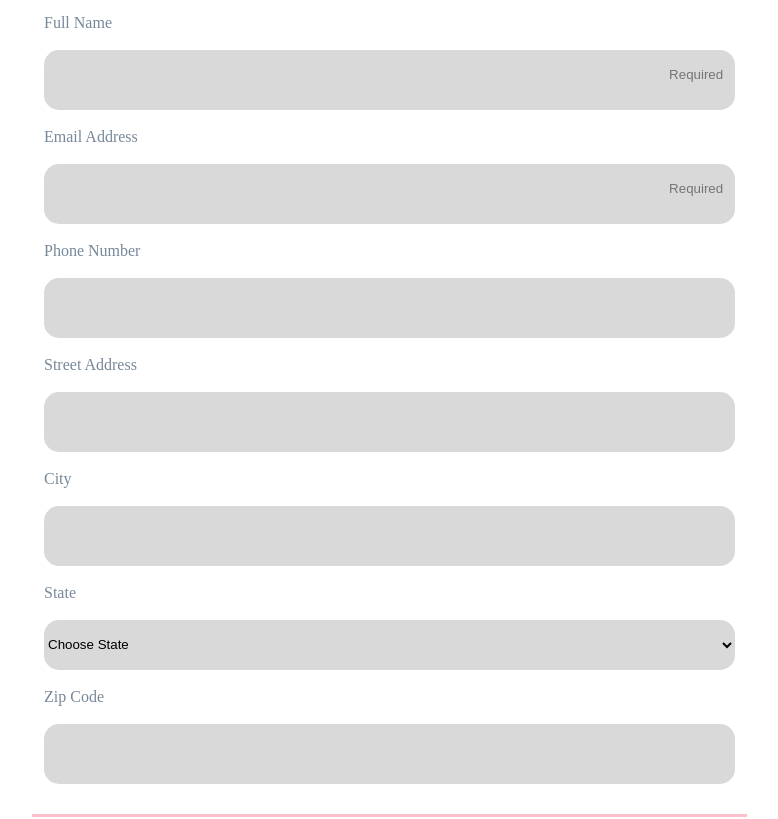
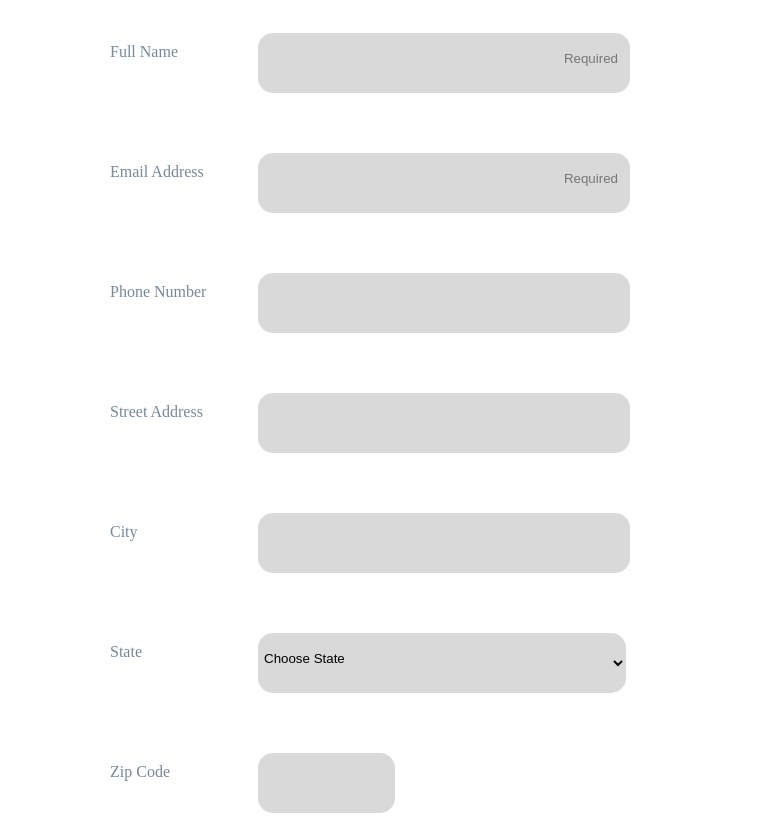
Before and after one commit to Emely1229/responsive-registration-form, a plain HTML site: page index.html in a window 1280 px wide. Shown: the part 200-1019 px from the top of the page, without its empty margins (234-1012 px from the left). Drawn offline with Linux system fonts and the light colour scheme.

Commit message:
fixed flex

```diff
--- a/css/stylesheet.css
+++ b/css/stylesheet.css
@@ -23,14 +23,14 @@ body p, label,legend:not(fieldset legend:first-child),placeholder, .dis {
 }
 
 fieldset{
-  margin:10px;
-  display:inline-flex;
-  flex-wrap: wrap;
-  flex-direction: column;
   border: none;
   border-top:#ffc0cb solid 10px;
   border-top-style: double;
-  width:90%
+  width:100%;
+}
+form {
+  display: block;
+  width: 90%;
 }
 input {
   display:inline-block;
@@ -48,7 +48,12 @@ fieldset:first-of-type input, fieldset:first-of-type select {
   border:none;
   border-radius:15px;
   height:50px;
-
+  width:calc(100%);
+}
+.container input:last-of-type {
+  width:60%;
+  margin-top:15px;
+  display: block;
 }
 input[type='text']::placeholder, input[type='email']::placeholder {
   text-align:right;
@@ -57,8 +62,9 @@ input[type='text']::placeholder, input[type='email']::placeholder {
 .box {
   padding:12px;
 }
-fieldset:last-of-type input {
-  margin:5px;
+.container label {
+  margin:12px;
+  display:block;
 }
 #other {
   border:none;
@@ -78,12 +84,56 @@ button {
 body p:not(article p) {
   font-style: italic;
 }
+textarea {
+  width:20rem;
+}
 /**Media Queries-----------------------------------**/
 @media screen and (min-width:768px) {
   form {
     display:flex;
     flex-wrap: wrap;
-    width:60%;
+    width:45rem;
     margin:auto;
+    justify-content: center;
+  }
+  fieldset {
+    padding:10px 0px;
+    width:37rem;
+    justify-content: center;
+  }
+  button {
+    width:37rem;
+    border-radius: 5px;
+    padding: 15px;
+    justify-content: center;
+  }
+  .container {
+    display: inline;
+    width:37rem;
+  }
+  .container label {
+    margin:0px;
+    display: inline-block;;
+    float:left;
+    margin:30px 0px;
+    padding-top:10px;
+    width:8rem;
+  }
+  .container input,.container select,.container input:last-of-type {
+    margin:0;
+    display: inline;
+    margin: 30px 20px;
+    width:10em;
+  }
+  fieldset:first-of-type select {
+    padding-bottom:10px;
+    padding:0px 2px 10px;
+    min-height:60px;
+  }
+  fieldset:first-of-type select, fieldset:first-of-type input {
+    width:23rem;
+  }
+  textarea {
+    width:37rem;
   }
 }
--- a/index.html
+++ b/index.html
@@ -21,23 +21,24 @@
     <fieldset>
 
       <legend>Contact Information</legend> <br>
-
-      <label for="name">Full Name</label><br>
+      <div class="container">
+        <br>
+        <label for="name">Full Name</label>
         <input type="text" id="name" name="user_name" placeholder="Required">
         <br>
-      <label for="mail">Email Address</label><br>
+        <label for="mail">Email Address</label>
         <input type="email" id="mail" name="user_email" placeholder="Required">
         <br>
-      <label for="phone">Phone Number</label><br>
+        <label for="phone">Phone Number</label>
         <input type="tel" id="phone" name="user_phone">
         <br>
-      <label for="address">Street Address</label><br>
+        <label for="address">Street Address</label>
         <input id="address" name="user_address">
         <br>
-      <label for="city">City</label><br>
+        <label for="city">City</label>
         <input id="city" name="user_city">
         <br>
-      <label for="state">State</label><br>
+        <label for="state">State</label>
         <select id="state" name="user_state">
           <option class="dis" value="" disabled selected>Choose State</option>
           <option value="AL">Alabama</option>
@@ -93,8 +94,9 @@
         	<option value="WY">Wyoming</option>
         </select>
         <br>
-      <label for="zipcode">Zip Code</label> <br>
+        <label for="zipcode">Zip Code</label>
         <input id="zipcode" name="zip" type="number">
+      </div>
     </fieldset>
     <fieldset>
 
```
Lines whose indentation alone changed are shown as unchanged.
